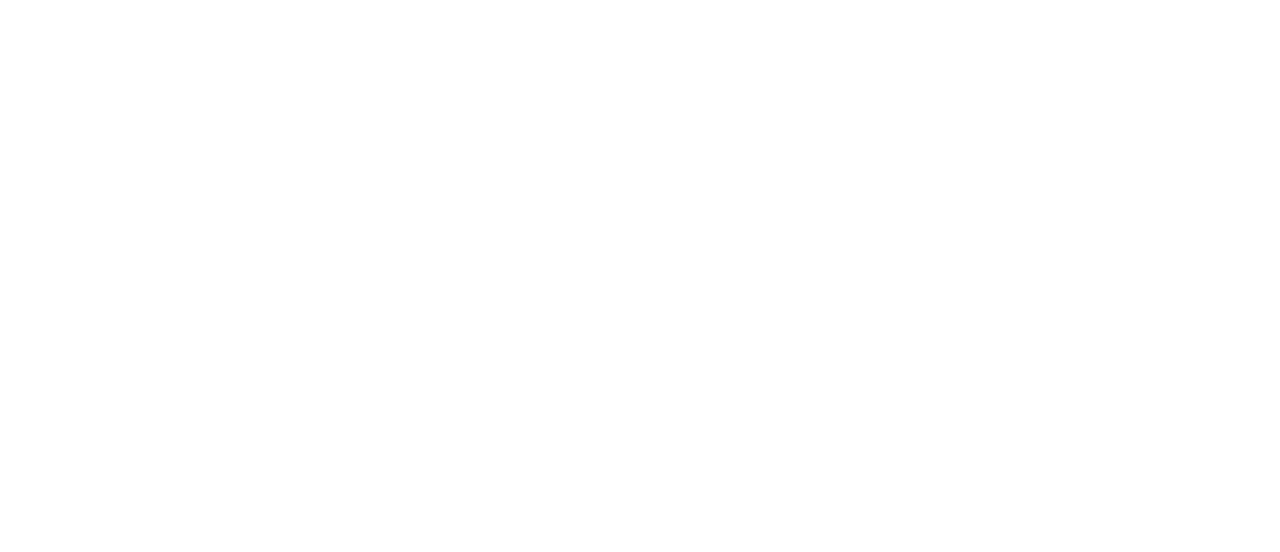
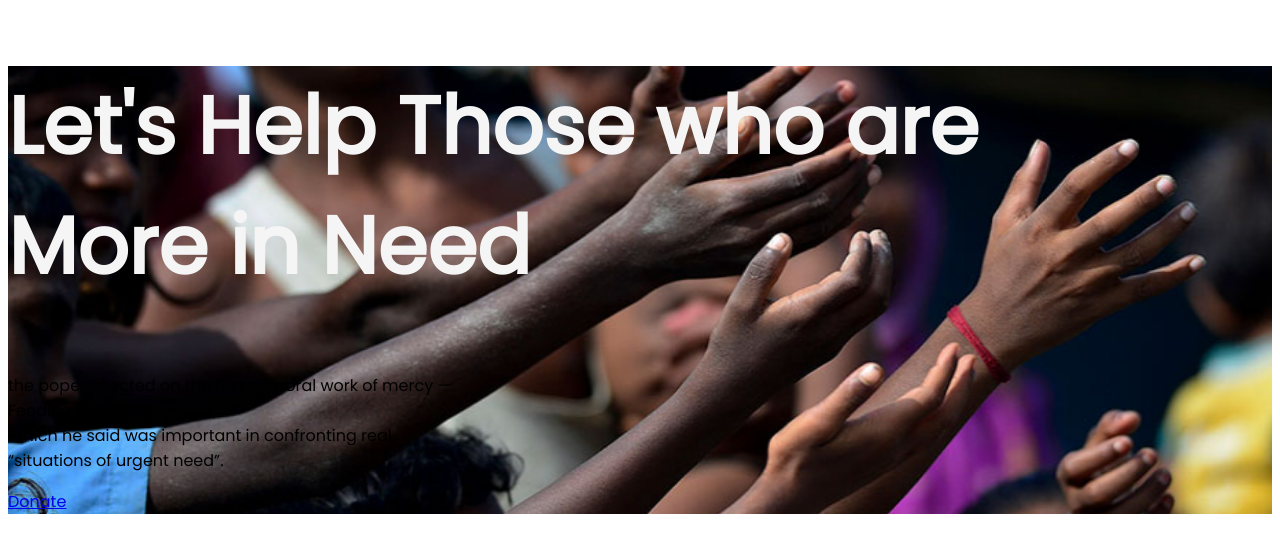
Before and after one commit to Nasif0/donate-repo, a plain HTML site: page index.html in a window 1280 px wide. Drawn offline with Linux system fonts and the light colour scheme.

Commit message:
yes commit

```diff
--- a/index.html
+++ b/index.html
@@ -6,8 +6,25 @@
      <meta name="viewport" content="width=device-width, initial-scale=1.0">
      <title>Donate</title>
      <link rel="stylesheet" href="style.css">
+     <link rel="preconnect" href="https://fonts.googleapis.com">
+<link rel="preconnect" href="https://fonts.gstatic.com" crossorigin>
+<link href="https://fonts.googleapis.com/css2?family=Poppins&display=swap" rel="stylesheet">
 </head>
 <body>
+     <section class="background-image">
+          <div class="div-1">
+               <h1 class="big-text">Let's Help Those who are
+                    <br>More in Need
+               </h1>
+               <p>
+                    the pope reflected on the first corporal work of mercy —<br>Feeding the hungry —<br> Which he said was important in confronting real <br> “situations of urgent need”.
+               </p>
+               <p><a href="#">Donate</a></p>
+          </div>
+     </section>
+
+
+
 
 </body>
 </html>
--- a/style.css
+++ b/style.css
@@ -0,0 +1,17 @@
+.background-image{
+     background-image: url(images/donation13.jpg);
+     background-repeat: no-repeat;
+     background-attachment: fixed;
+     background-size: 100% 100%;
+     font-family: 'Poppins', sans-serif;
+     background-position: 100% 100%;
+
+}
+.big-text{
+     font-size: 80px;
+     color: whitesmoke;
+}
+.div-1{
+     co
+
+}
```
Also changed, not shown: images/poor_children.jpg (added).
